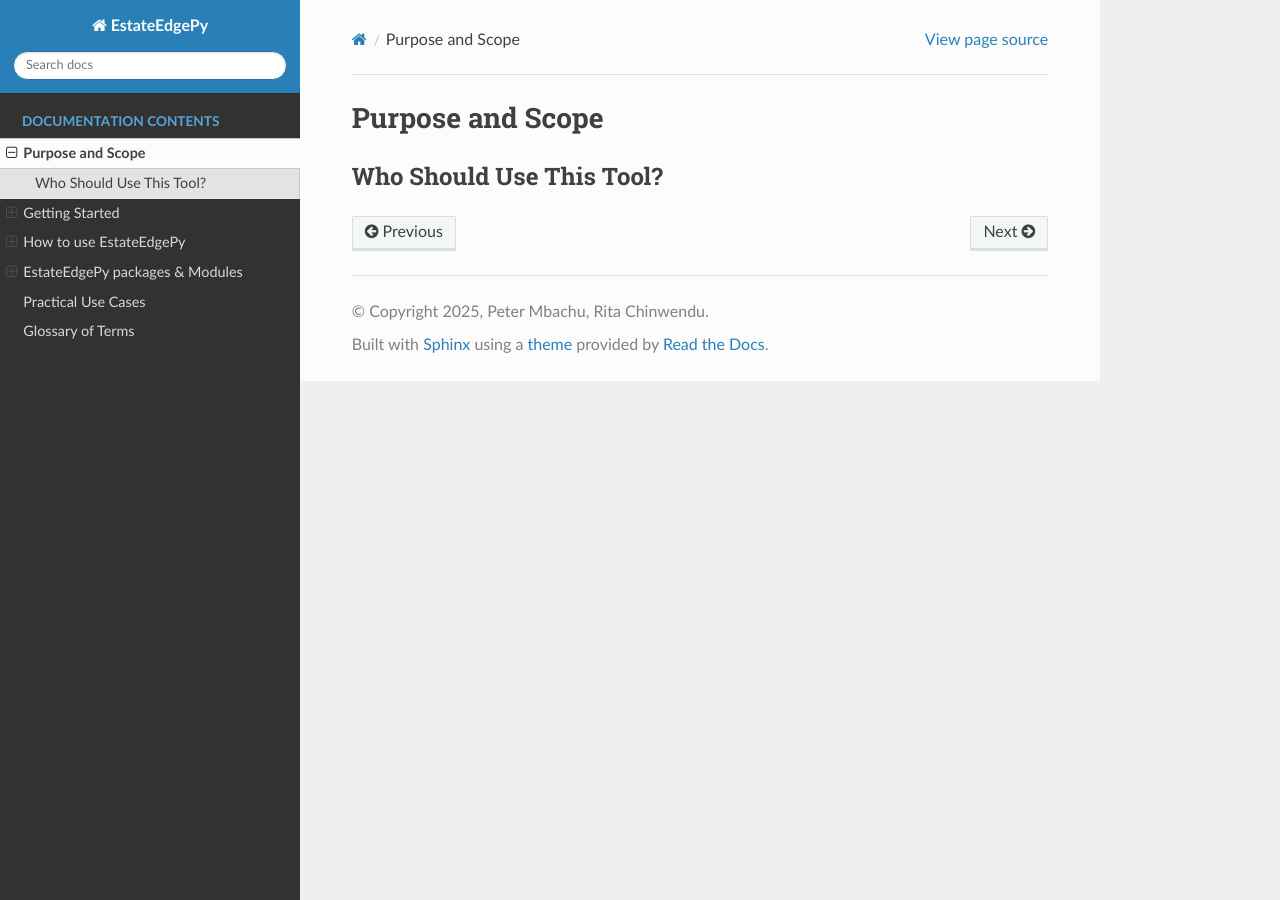
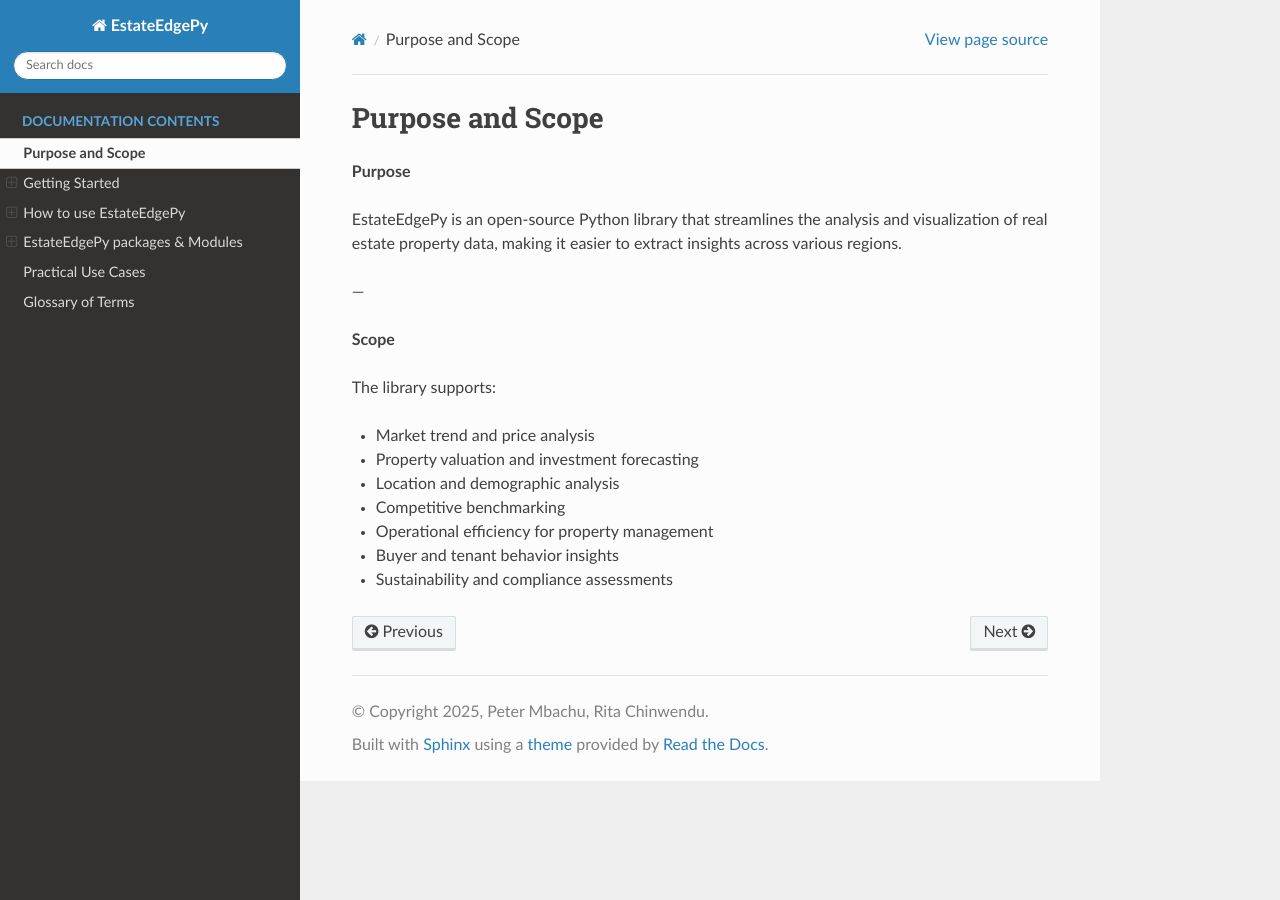
Before and after one commit to cla-bit/EstateEdgePy-Docs, a Sphinx documentation site: the page built from source/purpose_scope.rst, in a window 1280 px wide. Built offline with Sphinx 7.4.7 and the Read the Docs theme 3.1.0, drawn with Linux system fonts in a browser that asks for light colours.

Commit message:
Update purpose_scope.rst

```diff
--- a/source/purpose_scope.rst
+++ b/source/purpose_scope.rst
@@ -2,6 +2,20 @@
 Purpose and Scope
 ==================
 
+**Purpose**
 
-Who Should Use This Tool?
--------------------------
+EstateEdgePy is an open-source Python library that streamlines the analysis and visualization of real estate property data, making it easier to extract insights across various regions.
+
+---
+
+**Scope**
+
+The library supports:
+
+* Market trend and price analysis
+* Property valuation and investment forecasting
+* Location and demographic analysis
+* Competitive benchmarking
+* Operational efficiency for property management
+* Buyer and tenant behavior insights
+* Sustainability and compliance assessments
```
